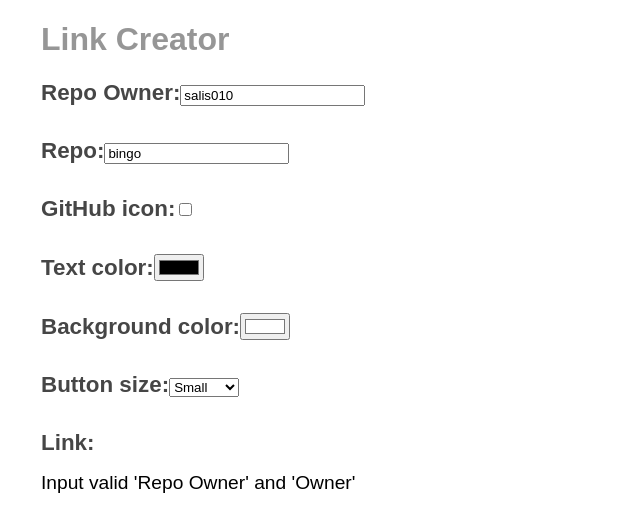
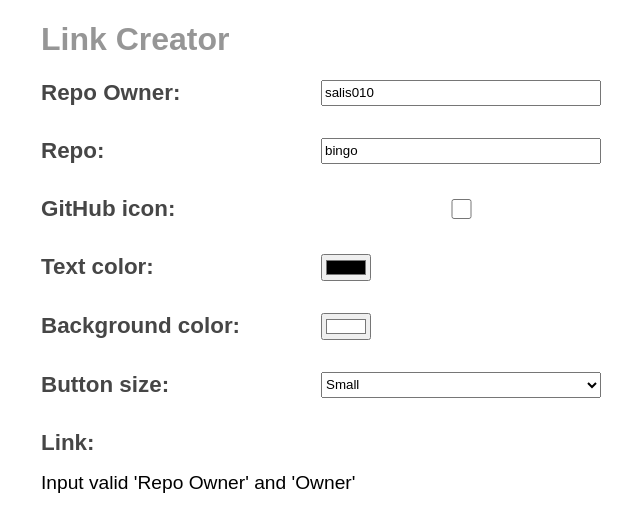
Before and after one commit to salis010/superchat-frontend-challenge, a React app: page / in a window 1280 px wide. Shown: the top 532 px of the page, without its empty margins (23-663 px from the left). Built offline with nearby package versions, Linux system fonts and the light colour scheme; the HTML template or start-up script is replaced by a standard one.

Commit message:
Tweaks CSS

```diff
--- a/src/components/common/elements.tsx
+++ b/src/components/common/elements.tsx
@@ -5,5 +5,13 @@ export const PageWrapper = styled.div`
 `
 
 export const FieldWrapper = styled.div`
+    display: grid;
+    grid-template-columns: 50% 50%;
+    width: 35rem;
     margin-bottom: 2rem;
 `
+
+export const H2 = styled.h2`
+    margin-top: 4rem;
+    color: ${(props) => props.theme.colors.text};
+`
--- a/src/components/common/label.tsx
+++ b/src/components/common/label.tsx
@@ -4,6 +4,8 @@ import styled from "../../styles/styled"
 const Text = styled.label`
     font-size: 1.4rem;
     font-weight: 800;
+    width: 20rem;
+    margin-right: 1rem;
     color: ${(props) => props.theme.colors.text};
 `
 
```
